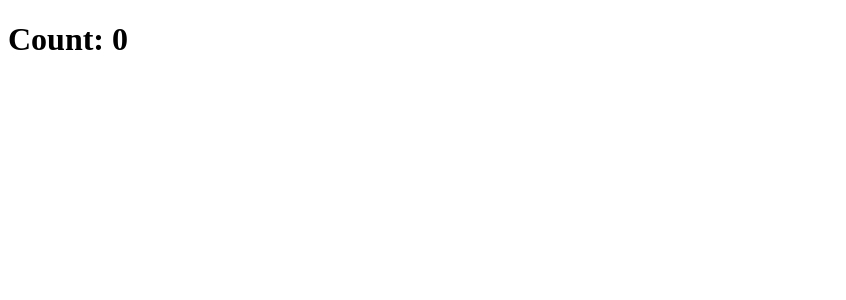
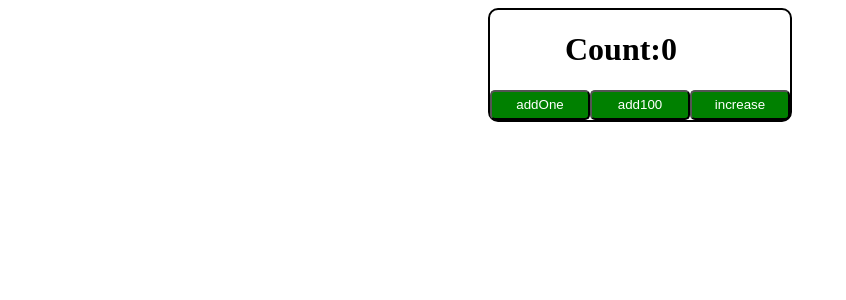
Before and after one commit to mate-academy/react_counter, a React (Create React App) app: page / in a window 1280 px wide. Shown: the top 300 px of the page, without its empty margins (0-846 px from the left). Built offline with nearby package versions, Linux system fonts and the light colour scheme; the HTML template or start-up script is replaced by a standard one.

Commit message:
solution counter

```diff
--- a/src/App.js
+++ b/src/App.js
@@ -2,15 +2,62 @@ import React from 'react';
 import './App.scss';
 
 class App extends React.Component {
-  addOne = () => {};
+  state = {
+    count: 0,
+  }
 
-  add100 = () => {};
+  addOne = () => {
+    this.setState(state => ({
+      count: state.count + 1,
+    }));
+  };
 
-  increase = () => {};
+  add100 = () => {
+    this.setState(state => ({
+      count: state.count + 100,
+    }));
+  };
+
+  increase = () => {
+    if (this.state.count % 5 === 0) {
+      this.add100();
+    }
+
+    this.addOne();
+  };
 
   render() {
     return (
-      <h1>Count: 0</h1>
+      <div className="App">
+        <h1 className="App__title">
+          Count:
+          {this.state.count}
+        </h1>
+
+        <button
+          className="App__btn"
+          type="button"
+          onClick={this.addOne}
+        >
+          addOne
+        </button>
+
+        <button
+          className="App__btn"
+          type="button"
+          onClick={this.add100}
+        >
+          add100
+        </button>
+
+        <button
+          className="App__btn"
+          type="button"
+          onClick={this.increase}
+        >
+          increase
+        </button>
+      </div>
     );
   }
 }
--- a/src/App.scss
+++ b/src/App.scss
@@ -1 +1,19 @@
-// styles go here
+.App {
+  width: 300px;
+  margin: 0 auto;
+
+  border: 2px solid;
+  border-radius: 10px;
+
+  &__title {
+    margin-left: 25%;
+  }
+
+  &__btn {
+    width: 100px;
+    height: 30px;
+    color: white;
+    background-color: green;
+    border-radius: 5px;
+  }
+}
```
